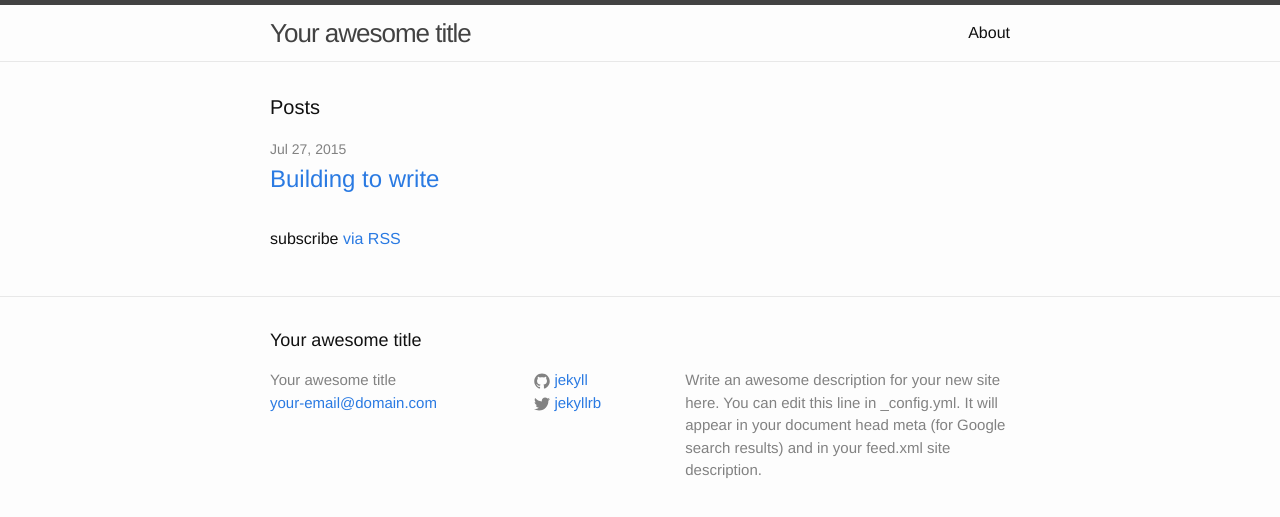
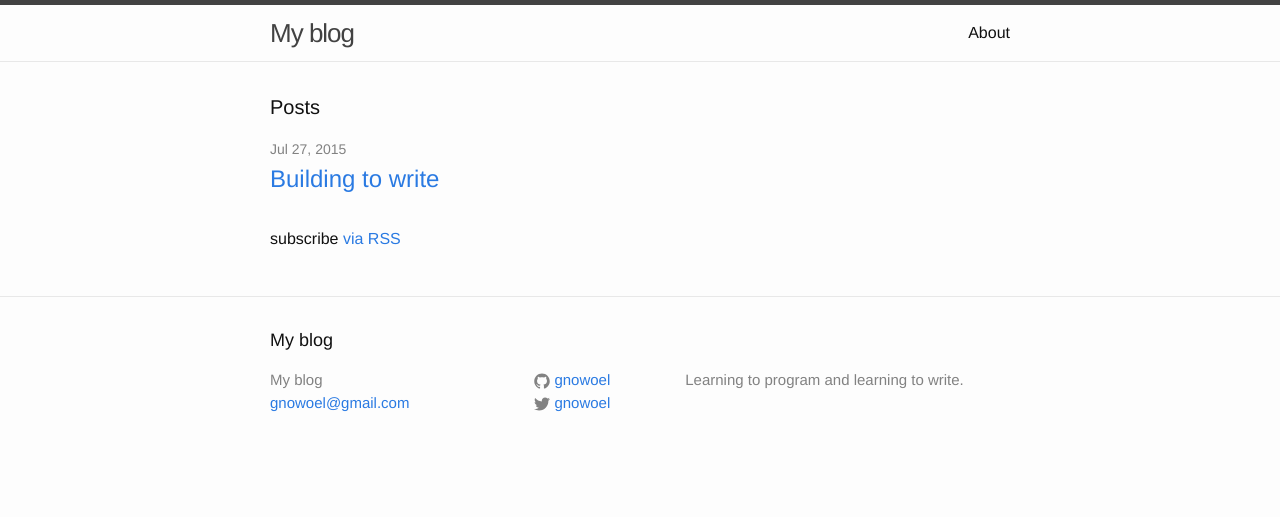
Before and after one commit to gnowoel/gnowoel.github.io, a Jekyll site: the page built from index.html, in a window 1280 px wide. Shown: the top 517 px of the page. Built offline with Jekyll 4.4.1, drawn with Linux system fonts in a browser that asks for light colours.

Commit message:
Update _config.yml

```diff
--- a/_config.yml
+++ b/_config.yml
@@ -1,14 +1,11 @@
 # Site settings
-title: Your awesome title
-email: your-email@domain.com
-description: > # this means to ignore newlines until "baseurl:"
-  Write an awesome description for your new site here. You can edit this
-  line in _config.yml. It will appear in your document head meta (for
-  Google search results) and in your feed.xml site description.
+title: My blog
+email: gnowoel@gmail.com
+description: Learning to program and learning to write.
 baseurl: "" # the subpath of your site, e.g. /blog/
-url: "http://yourdomain.com" # the base hostname & protocol for your site
-twitter_username: jekyllrb
-github_username:  jekyll
+url: "http://gnowoel.github.io" # the base hostname & protocol for your site
+twitter_username: gnowoel
+github_username:  gnowoel
 
 # Build settings
 markdown: kramdown
```
